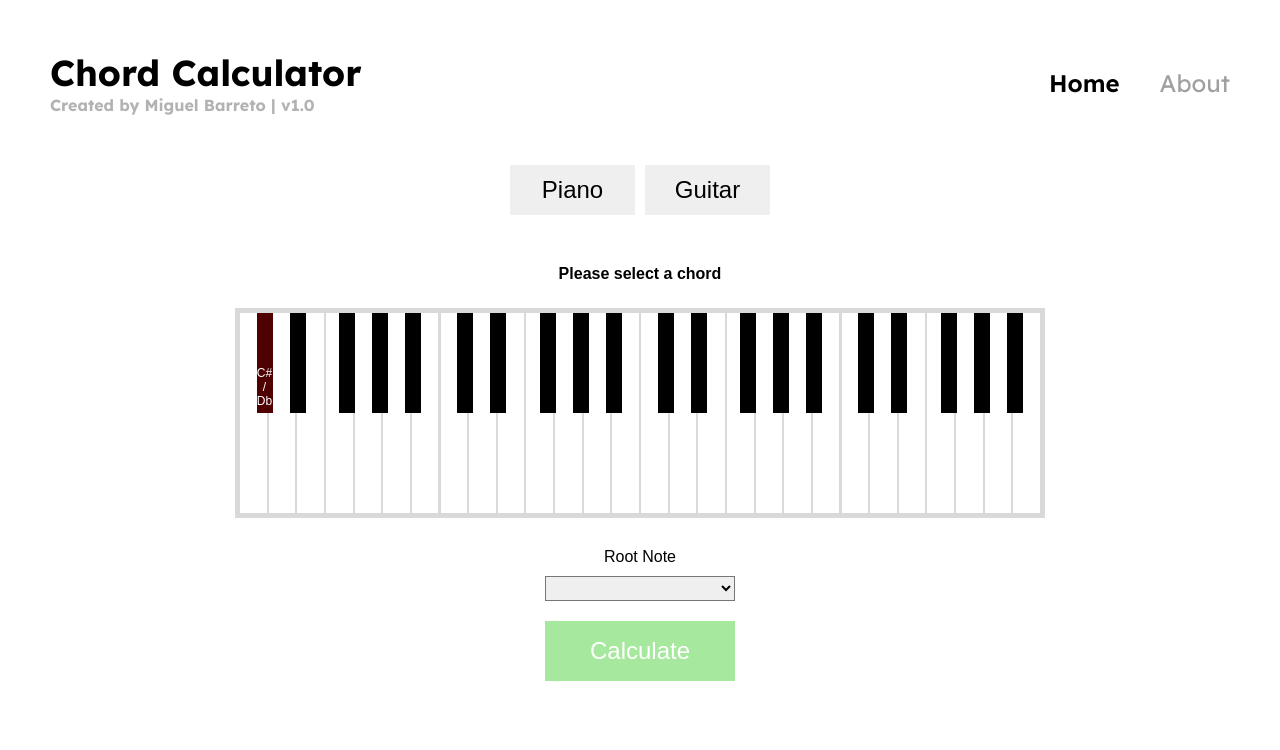
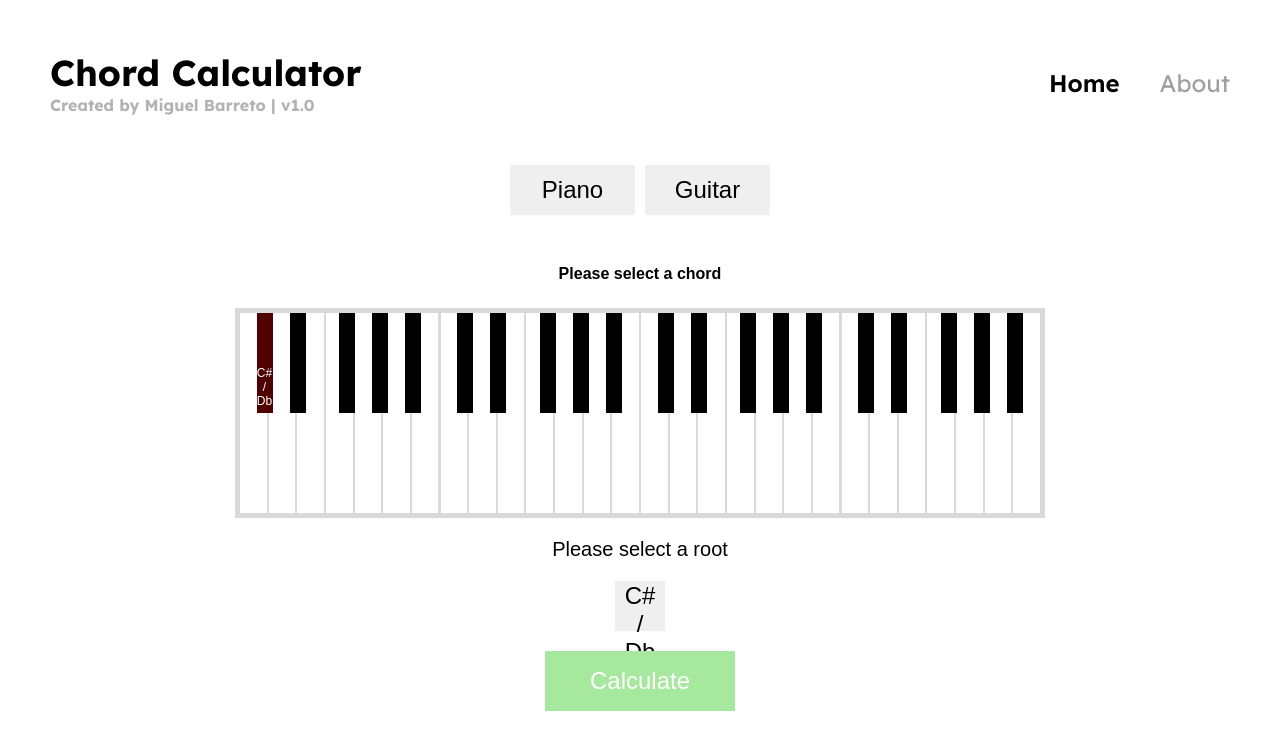
Before and after one commit to mbdguitar/chord-calculator, a React (Create React App) app: page /home in a window 1280 px wide. Both pictures are taken after a click on the element 264 px from the left and 363 px from the top of the page. Shown: the top 750 px of the page. Built offline with nearby package versions, Linux system fonts and the light colour scheme.

Commit message:
Change root dropdown for buttons

```diff
--- /dev/null
+++ b/src/components/RootNoteButton.js
@@ -0,0 +1,12 @@
+import React from "react";
+import styles from '../modules/RootNoteButton.module.css'
+
+function RootNoteButton({ note, handleActiveNote }) {
+    return (
+        <button className={styles.root_note_button} onClick={handleActiveNote} value={note}>
+            {note}
+        </button>
+    )
+}
+
+export default RootNoteButton;
--- /dev/null
+++ b/src/components/RootNoteInput.js
@@ -0,0 +1,41 @@
+import React, { useState, useEffect } from "react";
+import RootNoteButton from "./RootNoteButton";
+import styles from '../modules/RootNoteInput.module.css'
+
+function RootNoteInput({ notes, getRoot }) {
+    const [ activeRoot, setActiveRoot ] = useState('');
+
+    //Resets the active root if that note is no longer on the array of active notes
+    useEffect(() => {
+        const isNoteStillActive = notes.find((note) => note.name === activeRoot);
+        if (!isNoteStillActive) {
+            setActiveRoot('')
+        }
+    }, [notes, activeRoot]);
+
+    //sends the active root to parent element when activeRoot exists
+    useEffect(() => {
+        if (activeRoot) {
+            getRoot(activeRoot);
+        }
+    }, [activeRoot, getRoot])
+
+    //handles click event to set activeRoot
+    function handleActiveNote(e) {
+        const noteToSet = e.target.value;
+        setActiveRoot(noteToSet);
+    }
+
+    return (
+    <div className={styles.root_note_input}>
+        {activeRoot ? <p>Root: <strong>{activeRoot}</strong></p> : <p>Please select a root</p>}
+        <div className={styles.root_note_input_buttons_container}>
+            {notes.map((note) => {
+                return <RootNoteButton note={note.name} handleActiveNote={handleActiveNote}/>
+            })}
+        </div>
+    </div>
+    )
+}
+
+export default RootNoteInput;
--- a/src/containers/FretboardContainer.js
+++ b/src/containers/FretboardContainer.js
@@ -4,7 +4,7 @@ import { noteSorter } from '../functions/noteSorter';
 import chordCalculator from '../functions/chordCalculator';
 import getIntervals from '../functions/getIntervals';
 import Fretboard from '../components/Fretboard/Fretboard';
-import RootForm from '../components/RootForm';
+import RootNoteInput from '../components/RootNoteInput';
 import ErrorMessage from '../components/ErrorMessage';
 import CalculateButton from '../components/CalculateButton';
 import ChordDisplay from '../components/ChordDisplay';
@@ -24,8 +24,8 @@ function FretboardContainer() {
         setNotes(array);
     }
 
-    function getRoot({ target }) {
-        setRoot(target.value);
+    function getRoot(root) {
+        setRoot(root);
     }
 
     function removeErrorMessage() {
@@ -51,7 +51,7 @@ function FretboardContainer() {
             <ChordDisplay chord={chord}/>
             <Fretboard sendNotes={sendNotes}/>
             {errorMessage !== '' ? <ErrorMessage errorMessage={errorMessage} removeErrorMessage={removeErrorMessage}/> : ''}
-            <RootForm getRoot={getRoot} keys={notes}/>
+            <RootNoteInput notes={notes} getRoot={getRoot}/>
             <CalculateButton updateChord={updateChord}/>
         </motion.div>
     );
--- a/src/containers/KeyboardContainer.js
+++ b/src/containers/KeyboardContainer.js
@@ -4,7 +4,7 @@ import { noteSorter } from '../functions/noteSorter';
 import chordCalculator from '../functions/chordCalculator';
 import getIntervals from '../functions/getIntervals';
 import Keyboard from '../components/Keyboard/Keyboard';
-import RootForm from '../components/RootForm';
+import RootNoteInput from '../components/RootNoteInput';
 import ErrorMessage from '../components/ErrorMessage';
 import CalculateButton from '../components/CalculateButton';
 import ChordDisplay from '../components/ChordDisplay';
@@ -24,8 +24,8 @@ function KeyboardContainer() {
         setNotes(array);
     }
 
-    function getRoot({ target }) {
-        setRoot(target.value);
+    function getRoot(root) {
+        setRoot(root);
     }
 
     function removeErrorMessage() {
@@ -51,7 +51,7 @@ function KeyboardContainer() {
             <ChordDisplay chord={chord}/>
             <Keyboard sendNotes={sendNotes}/>
             {errorMessage !== '' ? <ErrorMessage errorMessage={errorMessage} removeErrorMessage={removeErrorMessage}/> : ''}
-            <RootForm getRoot={getRoot} keys={notes}/>
+            <RootNoteInput notes={notes} getRoot={getRoot}/>
             <CalculateButton updateChord={updateChord}/>
         </motion.div>
     );
--- /dev/null
+++ b/src/modules/RootNoteButton.module.css
@@ -0,0 +1,16 @@
+.root_note_button {
+    cursor: pointer;
+    height: 50px;
+    width: 50px;
+    margin: 0 5px;
+    border: none;
+    font-size: 24px;
+}
+
+.root_note_button:hover {
+    background-color: #d6d6d6;
+}
+
+.root_note_button:active {
+    background-color: #cacaca;
+}
--- /dev/null
+++ b/src/modules/RootNoteInput.module.css
@@ -0,0 +1,16 @@
+.root_note_input {
+    margin: 20px 0 0 0;
+    grid-column: 2 / 3;
+}
+
+.root_note_input p {
+    text-align: center;
+    font-size: 20px;
+    font-family: sans-serif;
+}
+
+.root_note_input_buttons_container {
+    margin: 20px 0 0 0;
+    display: flex;
+    justify-content: center;
+}
```
